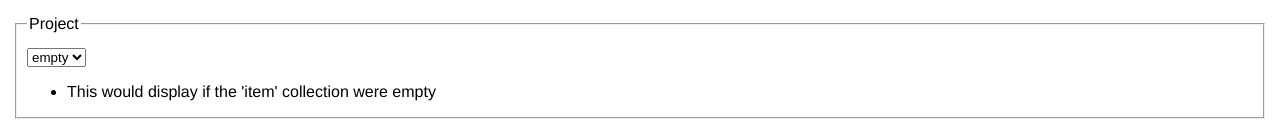
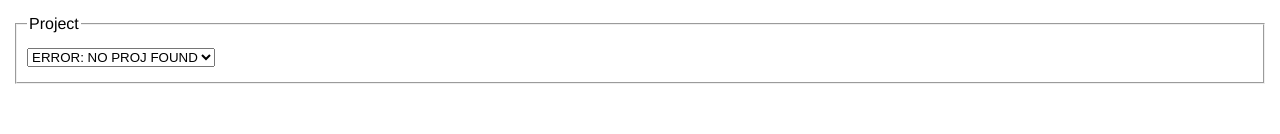
Before and after one commit to mozilla/bakery, a website: page views/index.html in a window 1280 px wide. Shown: the top 134 px of the page. Drawn offline with nearby package versions, Linux system fonts and the light colour scheme; files that its build step writes are made by us from their sources.

Commit message:
Posting w/async to client w/ first API call.

```diff
--- a/app.js
+++ b/app.js
@@ -25,6 +25,9 @@ env = nunjucks.configure('views', {
 
 // Global template variables
 env.addGlobal('brand', config.brand);
+env.addFilter('println', function(str) {
+	console.log(str);
+});
 
 app.use(logger('dev'));
 app.use(bodyParser.json());
--- a/views/index.html
+++ b/views/index.html
@@ -10,27 +10,21 @@
 
 {% block content %}
     <form id="build-funnelcake" method="post">
+        <div id="step1">
             <fieldset id="background">
                 <legend>Project</legend>
                 <div class="field">
-                {{options}}
                     <select name="projects" id="projectsList">
                         {% for project in projectsJSON %}
-                        <option value="1">{{ project.name }}</option>
+                            <option value={{project.id}}>{{ project.name }}</option>
                         {% else %}
-                        <option value="1">empty</option>
+                            <option value="1">ERROR: NO PROJ FOUND</option>
                         {% endfor %}
                     </select>
-                <ul>
-                    {{ projectsJSON }}
-                    {% for item in projectsJSON %}
-                      <li>{{ item.name }}</li>
-                    {% else %}
-                      <li>This would display if the 'item' collection were empty</li>
-                    {% endfor %}
-                    </ul>
                 </div>
             </fieldset>
+        </div>
+        <div id="step2" hidden>
             <fieldset id="background">
                 <legend>Background</legend>
                 <div class="field">
@@ -60,5 +54,6 @@
                 <textarea id="other-notes" rows="10" cols="100"></textarea>
             </div>
             <input type="submit" value="Build funnelcake" />
+        </div>
     </form>
 {% endblock %}
```
Also changed, not shown: routes/index/index.js (+3 -13 lines). Lines whose indentation alone changed are shown as unchanged.
